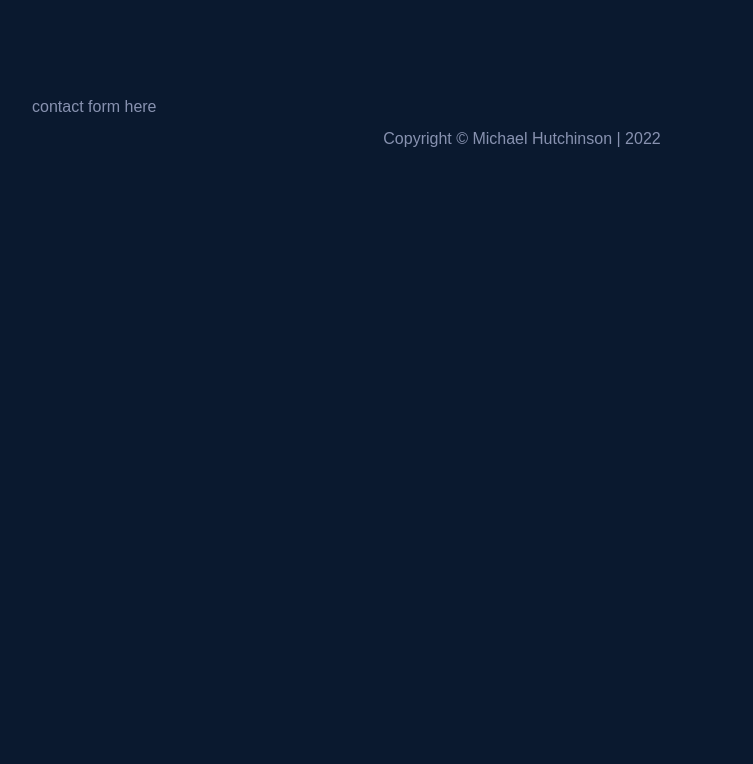
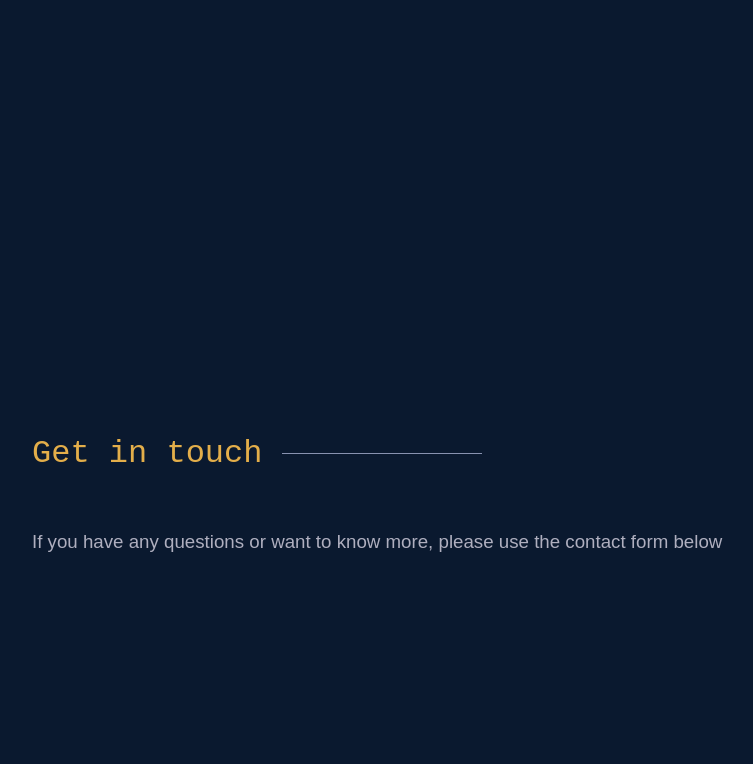
Before and after one commit to Michael-Hutchinson/portfolio-clone-ts, a React (Vite) app: page / in a window 1280 px wide. Shown: the part 2696-3460 px from the top of the page, without its empty margins (118-871 px from the left). Before the commit the page ends 2902 px from the top, so only its background shows below. Built offline with nearby package versions, Linux system fonts and the light colour scheme.

Commit message:
WIP: add contact wording

```diff
--- a/src/components/Contact/Contact.tsx
+++ b/src/components/Contact/Contact.tsx
@@ -1,7 +1,16 @@
 import React from 'react';
 
+import Title from '../shared/Title/Title';
+
 const Contact: React.FunctionComponent = () => {
-  return <div>contact form here</div>;
+  return (
+    <section id="contact">
+      <Title titleText="Get in touch" />
+      <h3>
+        If you have any questions or want to know more, please use the contact form below
+      </h3>
+    </section>
+  );
 };
 
 export default Contact;
```
